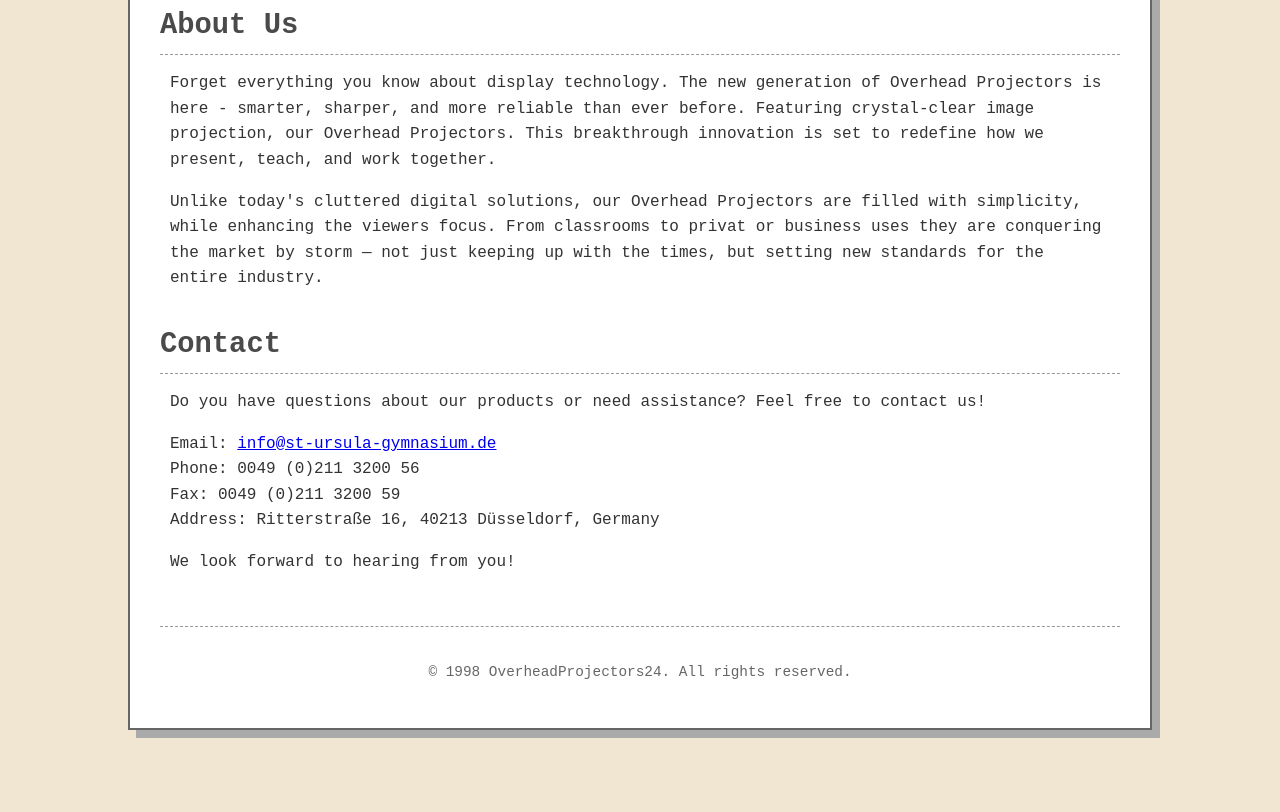
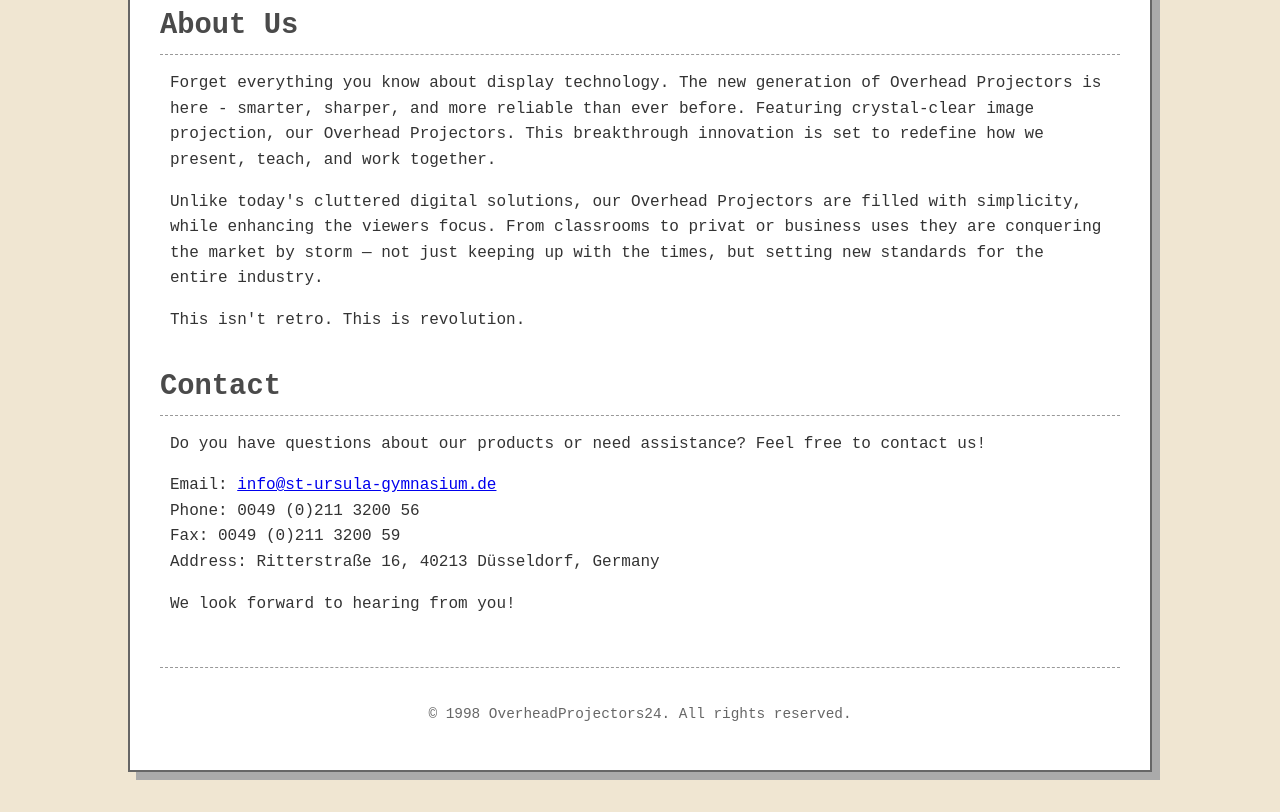
Before and after one commit to druliwho/OverheadProjectors24, a plain HTML site: page index.html in a window 1280 px wide. Shown: the part 935-1747 px from the top of the page. Before the commit the page ends 1705 px from the top, so only its background shows below. Drawn offline with Linux system fonts and the light colour scheme.

Commit message:
Update index.html

```diff
--- a/index.html
+++ b/index.html
@@ -173,7 +173,7 @@
         <div class="section-content">
             <p>Forget everything you know about display technology. The new generation of Overhead Projectors is here - smarter, sharper, and more reliable than ever before. Featuring crystal-clear image projection, our Overhead Projectors. This breakthrough innovation is set to redefine how we present, teach, and work together.</p>
             <p>Unlike today's cluttered digital solutions, our Overhead Projectors are filled with simplicity, while enhancing the viewers focus. From classrooms to privat or business uses they are conquering the market by storm — not just keeping up with the times, but setting new standards for the entire industry.</p>
-            <!-- <p>This isn't retro. This is revolution.</p> -->
+            <p>This isn't retro. This is revolution.</p>
         </div>
 
         <h2 id="contact">Contact</h2>
```
